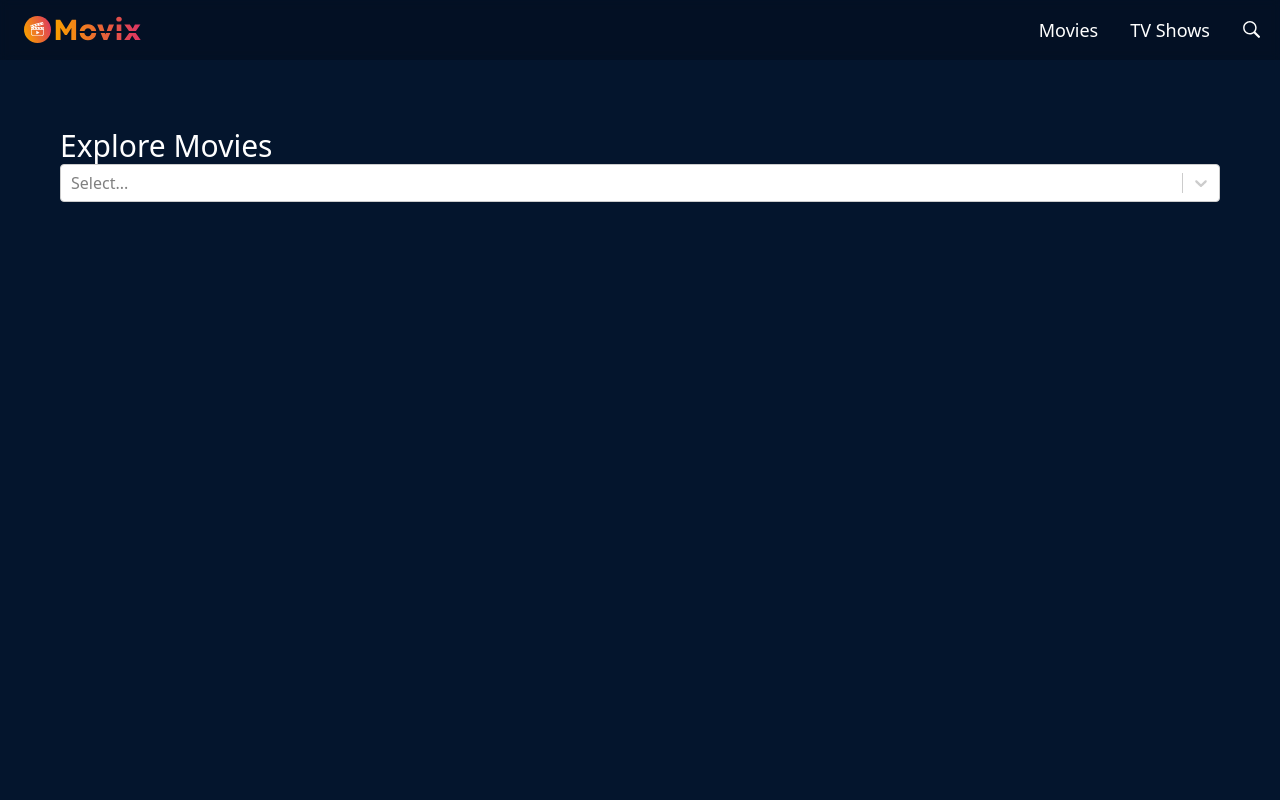
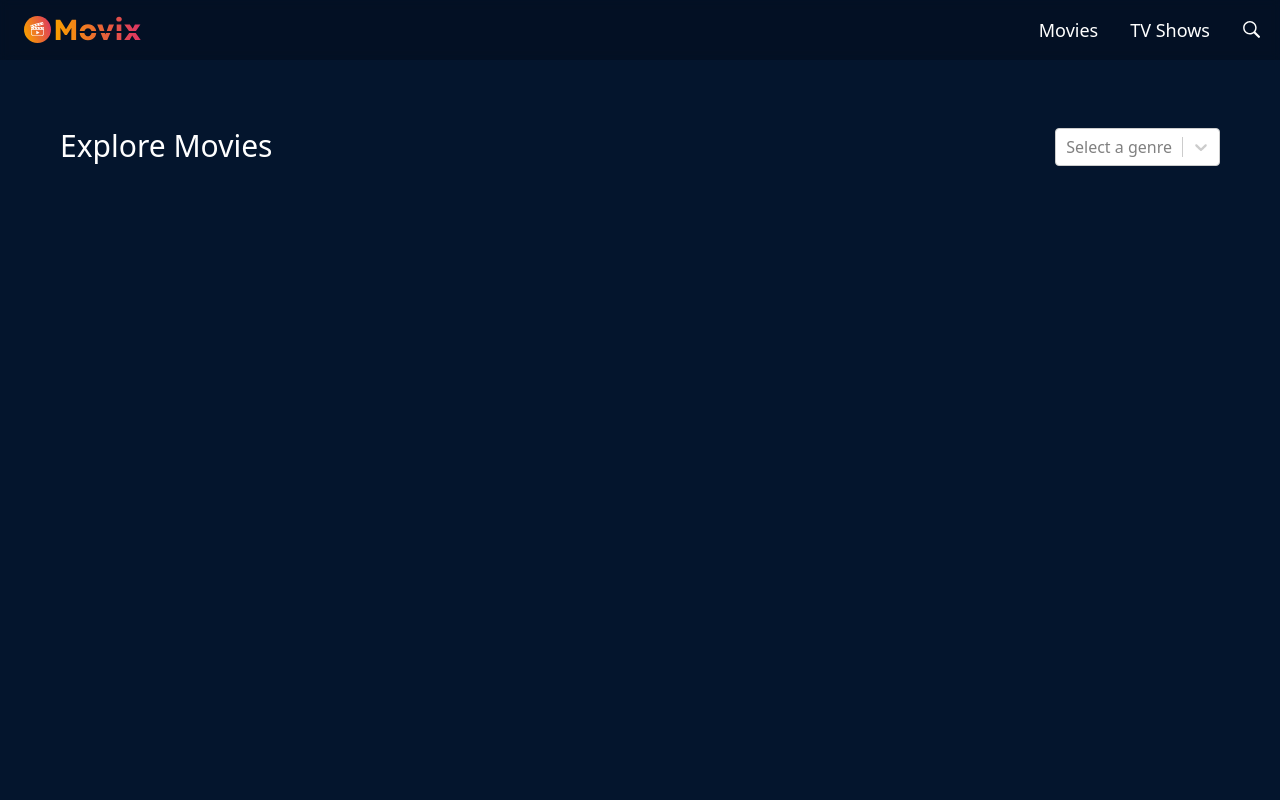
Before and after one commit to PadekarPratap/Movix-app, a React (Vite) app: page /explore/movie in a window 1280 px wide. Shown: the top 800 px of the page. Built offline with nearby package versions, Linux system fonts and the light colour scheme; no server answers.

Commit message:
working on the explore page

```diff
--- a/src/pages/Explore.jsx
+++ b/src/pages/Explore.jsx
@@ -21,31 +21,36 @@ const Explore = () => {
     .then((res) => setGenre(res.data.genres))
   }
 
+  // start from here using the get discover endpoint :)
+
   const Options = () =>{
-    const SelectOptions = genre.map((gen) => {
+    const opts = genre.map((gen) => {
       const newOption = {}
       newOption['label'] = gen.name
       newOption['value'] = gen.id
       return newOption
     })
-    return SelectOptions
+    return opts
   }
+
+
 
   useEffect(() =>{
     getMovieOrTvGenre()
-    Options()
   }, [])
   // console.log(selectedOption)
   return (
     <div className='w-full min-h-[100vh]'>
       <div className='max-w-[1200px] mx-auto px-5 mt-[8rem]'>
-        <div>
+        <div className='flex justify-between flex-col sm:flex-row gap-8 sm:gap-0'>
             <h1 className='text-white text-3xl'>Explore {media_type === "movie" ? 'Movies' : 'TV Shows'}</h1>
             <div>
               <Select
+              placeholder='Select a genre'
               isMulti
               defaultValue={selectedOption}
               options={Options()}
+              isSearchable
               onChange={setSelectedOption}
               />
             </div>
```
